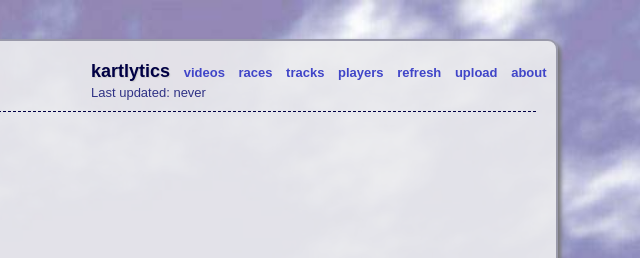
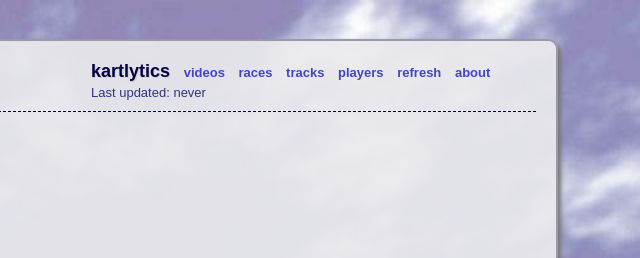
Before and after one commit to davepacheco/kartlytics, a website: page www/index.htm in a window 1280 px wide. Shown: the top 258 px of the page, 638-1278 px from the left. Drawn offline with Linux system fonts and the light colour scheme; no server answers.

Commit message:
remove upload link from front page

```diff
--- a/www/index.htm
+++ b/www/index.htm
@@ -25,7 +25,6 @@
             <a href="#tracks">tracks</a>
             <a href="#players">players</a>
             <a href="javascript:kLoadData(true)">refresh</a>
-            <a href="javascript:kUploadDialog()">upload</a>
             <a href="http://github.com/davepacheco/kartlytics">about</a>
 	    <br />
 	    <span class="kLastUpdated">Last updated: <span id="kLastUpdateTime" class="kLastUpdateTime">never</span></span>
```
